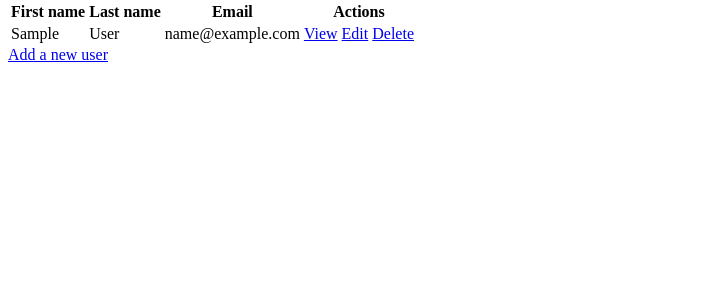
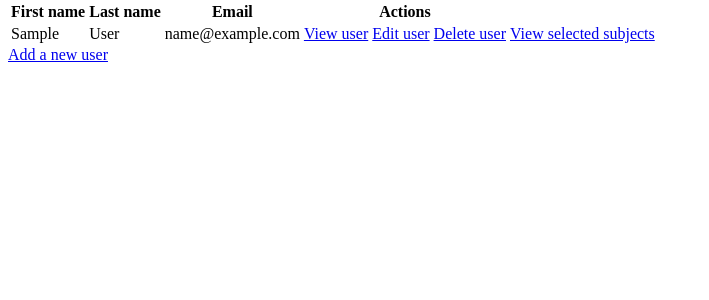
Before and after one commit to kylrec/subux, a Flask app: template FlaskUserDemo/templates/users_list.html in a window 1280 px wide. Shown: the part 26-326 px from the top of the page, without its empty margins (0-709 px from the left). Run offline with Flask 2, Linux system fonts and the light colour scheme; the template is opened without the code that fills it: most values are stand-ins (such as "Sample title", 1, 10 or a date in 2020).

Commit message:
html links

```diff
--- a/FlaskUserDemo/templates/subjects_selected.html
+++ b/FlaskUserDemo/templates/subjects_selected.html
@@ -3,6 +3,8 @@
 {% block title %} Selected Subjects {% endblock %}
 
 {% block content %}
+
+<h1>{{result[0].first_name}}'s Selected subjects</h1>
 
 <table>
     <tr>
--- a/FlaskUserDemo/templates/users_list.html
+++ b/FlaskUserDemo/templates/users_list.html
@@ -16,9 +16,12 @@
         <td>{{ row.last_name }}</td>
         <td>{{ row.email }}</td>
         <td>
-            <a href="/view?id={{ row.user_id }}">View</a>
-            <a href="/edit?id={{ row.user_id }}">Edit</a>
-            <a href="/delete?id={{ row.user_id }}" onclick="return confirm('Are you sure?')">Delete</a>
+            <a href="/view?id={{ row.user_id }}">View user</a>
+            <a href="/edit?id={{ row.user_id }}">Edit user</a>
+            <a href="/delete?id={{ row.user_id }}" onclick="return confirm('Are you sure?')">Delete user</a>
+        </td>
+        <td>
+            <a href="selsubj?user_id={{ row.user_id }}">View selected subjects</a>
         </td>
     </tr>
     {% endfor %}
```
